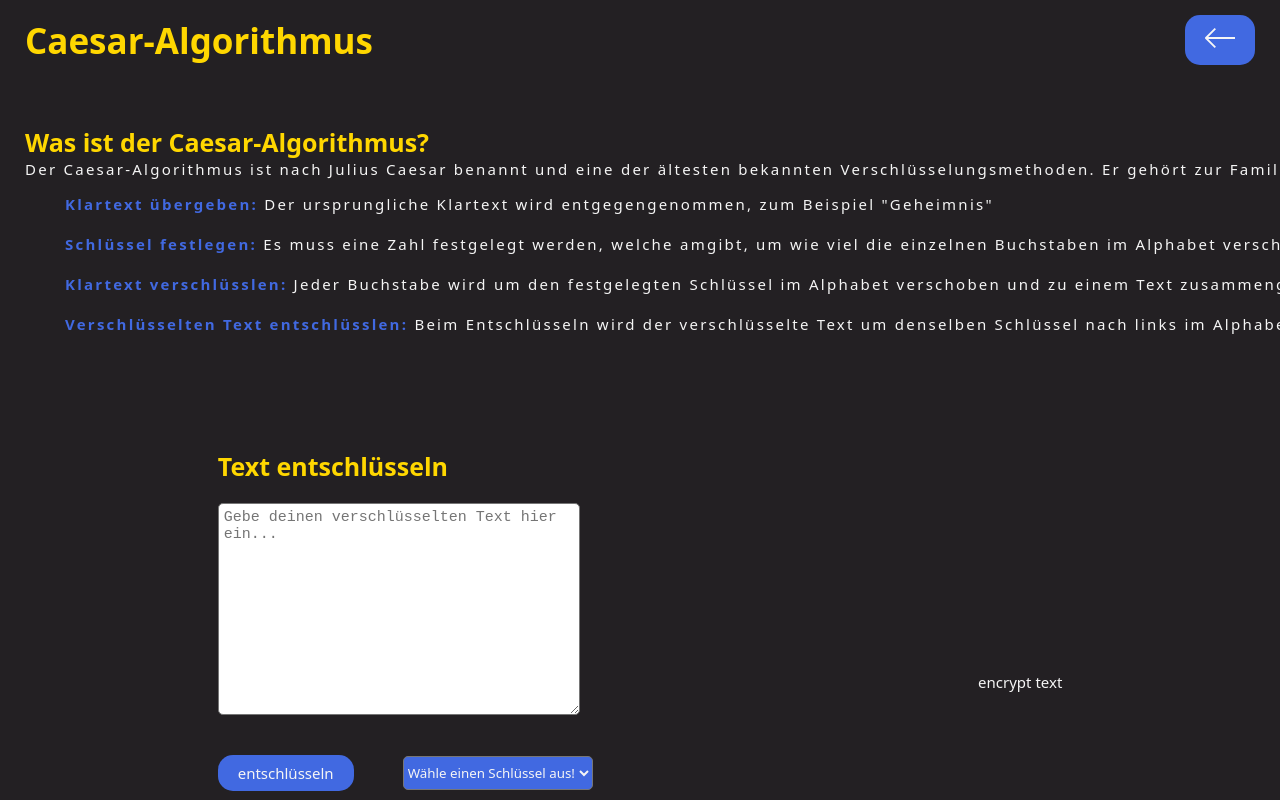
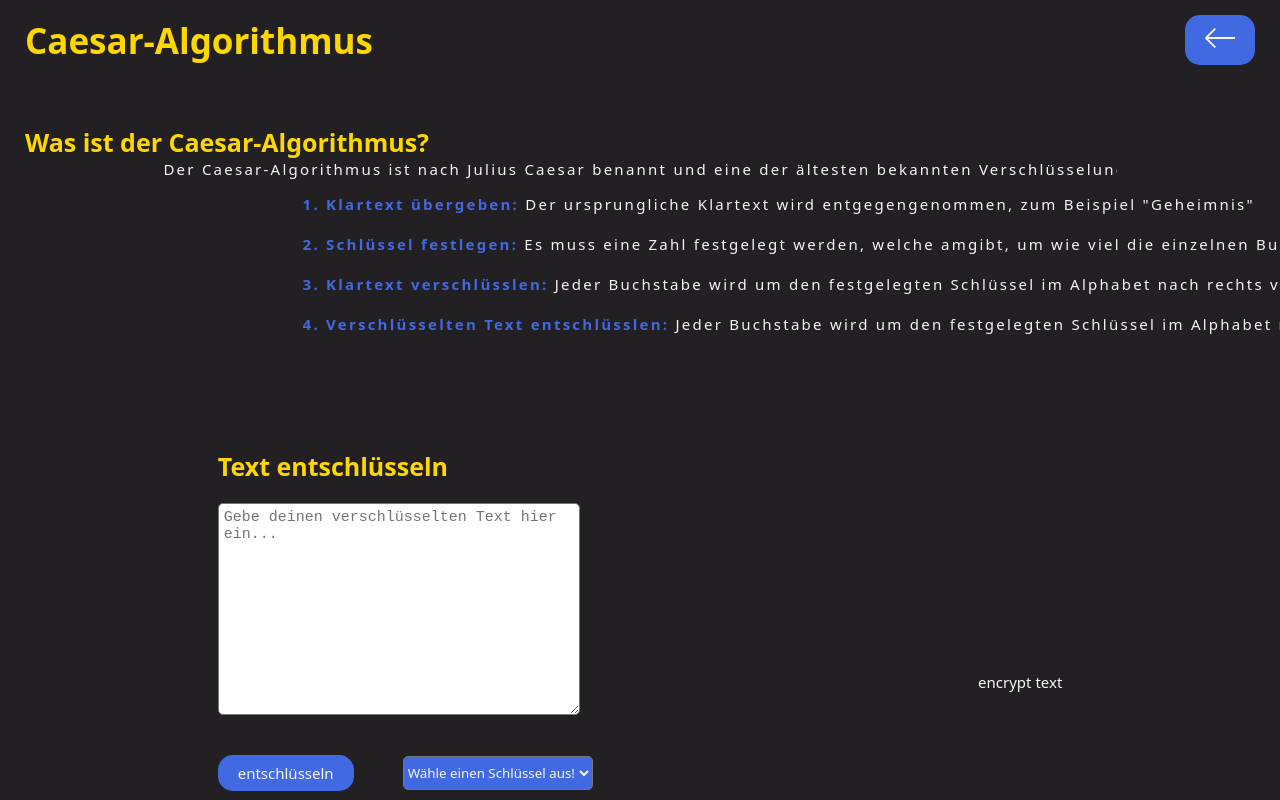
Before and after one commit to LouisLohmer/Caesar-Algorithmus, a Vue app in the folder caesar-algorithm/: page / in a window 1280 px wide. Both pictures are taken after a click on the button 1220 px from the left and 40 px from the top of the page. Shown: the top 800 px of the page. Built offline with nearby package versions, Linux system fonts and the light colour scheme; a web font is replaced by a local one.

Commit message:
make typewriter animatin repeat itself after each button click

```diff
--- a/caesar-algorithm/src/components/headerComponent.vue
+++ b/caesar-algorithm/src/components/headerComponent.vue
@@ -33,6 +33,54 @@ function toggleVisibilityOfStartScreen() {
     mainContentContainer.classList.add("hidden");
   } else {
     mainContentContainer.classList.remove("hidden");
+  }
+
+  toggleTypewriterAnimation();
+}
+
+function toggleTypewriterAnimation() {
+  console.log("hello there");
+  let animatedElement1 = document.getElementById("animated-element");
+  let animatedElement2 = document.getElementById("animated-element-2");
+  let animatedElement3 = document.getElementById("animated-element-3");
+  let animatedElement4 = document.getElementById("animated-element-4");
+  let animatedElement5 = document.getElementById("animated-element-5");
+  let animatedElement6 = document.getElementById("animated-element-6");
+
+  if (!animatedElement1.classList.contains("typewriter-animaton")) {
+    animatedElement1.classList.add("typewriter-animaton");
+  } else {
+    animatedElement1.classList.remove("typewriter-animaton");
+  }
+
+  if (!animatedElement2.classList.contains("typewriter-animaton")) {
+    animatedElement2.classList.add("typewriter-animaton");
+  } else {
+    animatedElement2.classList.remove("typewriter-animaton");
+  }
+
+  if (!animatedElement3.classList.contains("typewriter-animaton")) {
+    animatedElement3.classList.add("typewriter-animaton");
+  } else {
+    animatedElement3.classList.remove("typewriter-animaton");
+  }
+
+  if (!animatedElement4.classList.contains("typewriter-animaton")) {
+    animatedElement4.classList.add("typewriter-animaton");
+  } else {
+    animatedElement4.classList.remove("typewriter-animaton");
+  }
+
+  if (!animatedElement5.classList.contains("typewriter-animaton")) {
+    animatedElement5.classList.add("typewriter-animaton");
+  } else {
+    animatedElement5.classList.remove("typewriter-animaton");
+  }
+
+  if (!animatedElement6.classList.contains("typewriter-animaton")) {
+    animatedElement6.classList.add("blink-caret-animation");
+  } else {
+    animatedElement6.classList.remove("blink-caret-animation");
   }
 }
 </script>
--- a/caesar-algorithm/src/components/textComponent.vue
+++ b/caesar-algorithm/src/components/textComponent.vue
@@ -3,35 +3,36 @@
 <template>
   <div class="text-column">
     <h2>Was ist der Caesar-Algorithmus?</h2>
-    <p class="typewriter-animaton">
+    <p id="animated-element">
       Der Caesar-Algorithmus ist nach Julius Caesar benannt und eine der
-      ältesten bekannten Verschlüsselungsmethoden. Er gehört zur Familie der
-      monoalphabetischen Substitutionen und verschlüsselt den Text, indem jeder
-      Buchstabe des Klartexts um eine feste Anzahl von Stellen im Alphabet
-      verschoben wird.
+      ältesten bekannten Verschlüsselungsmethoden. Er verschlüsselt den Text,
+      indem jeder Buchstabe des Klartexts um eine feste Anzahl von Stellen im
+      Alphabet verschoben wird.
     </p>
-    <ol>
-      <li class="typewriter-animaton">
-        <b>Klartext übergeben:</b> Der ursprungliche Klartext wird
+    <ul>
+      <li id="animated-element-2">
+        <b>1. Klartext übergeben:</b> Der ursprungliche Klartext wird
         entgegengenommen, zum Beispiel "Geheimnis"
       </li>
-      <li class="typewriter-animaton">
-        <b>Schlüssel festlegen:</b> Es muss eine Zahl festgelegt werden, welche
-        amgibt, um wie viel die einzelnen Buchstaben im Alphabet verschoben
-        werden. Dies kann zum Beipiel <b>3</b> sein.
+      <li id="animated-element-3">
+        <b>2. Schlüssel festlegen:</b> Es muss eine Zahl festgelegt werden,
+        welche amgibt, um wie viel die einzelnen Buchstaben im Alphabet
+        verschoben werden. Dies kann zum Beipiel <b>3</b> sein.
       </li>
-      <li class="typewriter-animaton">
-        <b>Klartext verschlüsslen:</b> Jeder Buchstabe wird um den festgelegten
-        Schlüssel im Alphabet verschoben und zu einem Text zusammengesetzt. Zum
-        Beispiel wird aus <b>"Geheimnis"</b> dann <b>"JHKHLPqLV"</b>.
+      <li id="animated-element-4">
+        <b>3. Klartext verschlüsslen:</b> Jeder Buchstabe wird um den
+        festgelegten Schlüssel im Alphabet nach rechts verschoben und zum
+        verschlüsselten Text zusammengesetzt. Zum Beispiel wird aus
+        <b>"Geheimnis"</b> dann <b>"JHKHLPqLV"</b>.
       </li>
-      <li class="typewriter-animaton">
-        <b>Verschlüsselten Text entschlüsslen:</b> Beim Entschlüsseln wird der
-        verschlüsselte Text um denselben Schlüssel nach links im Alphabet
-        verschoben, um den Originaltext zurückzugewinnen. Zum Beispiel wird aus
-        <b>"JHKHLPqLV"</b> dann wieder <b class="blink-caret-animation">"Geheimnis"</b>
+      <li id="animated-element-5">
+        <b>4. Verschlüsselten Text entschlüsslen:</b> Jeder Buchstabe wird um
+        den festgelegten Schlüssel im Alphabet nach rechts verschoben und zum
+        Klartext zusammengesetzt. Zum Beispiel wird aus <b>"JHKHLPqLV"</b> dann
+        wieder
+        <b id="animated-element-6">"Geheimnis"</b>
       </li>
-    </ol>
+    </ul>
   </div>
 </template>
 
@@ -47,34 +48,41 @@
   overflow: hidden;
   white-space: nowrap;
   margin: 0 auto;
-  letter-spacing: .15em;
-  animation:
-    typing 3.5s steps(40, end)
+  letter-spacing: 0.15em;
+  animation: typing 3.5s steps(40, end);
 }
 
 .blink-caret-animation {
-  border-right: .15em solid var(--imperial-gold);
-  animation:
-    blink-caret .75s step-end infinite;
+  border-right: 0.15em solid var(--imperial-gold);
+  animation: blink-caret 0.75s step-end infinite;
 }
 
-ol li::marker {
-  color: var(--royalblue);
+ul li {
+  padding-bottom: 20px;
 }
 
-ol li {
-  padding-bottom: 20px;
+ul {
+  list-style: none;
 }
 
 /* The typing effect */
 @keyframes typing {
-  from { width: 0 }
-  to { width: 100% }
+  from {
+    width: 0;
+  }
+  to {
+    width: 100%;
+  }
 }
 
 /* The typewriter cursor effect */
 @keyframes blink-caret {
-  from, to { border-color: transparent }
-  50% { border-color: orange; }
+  from,
+  to {
+    border-color: transparent;
+  }
+  50% {
+    border-color: orange;
+  }
 }
 </style>
```
